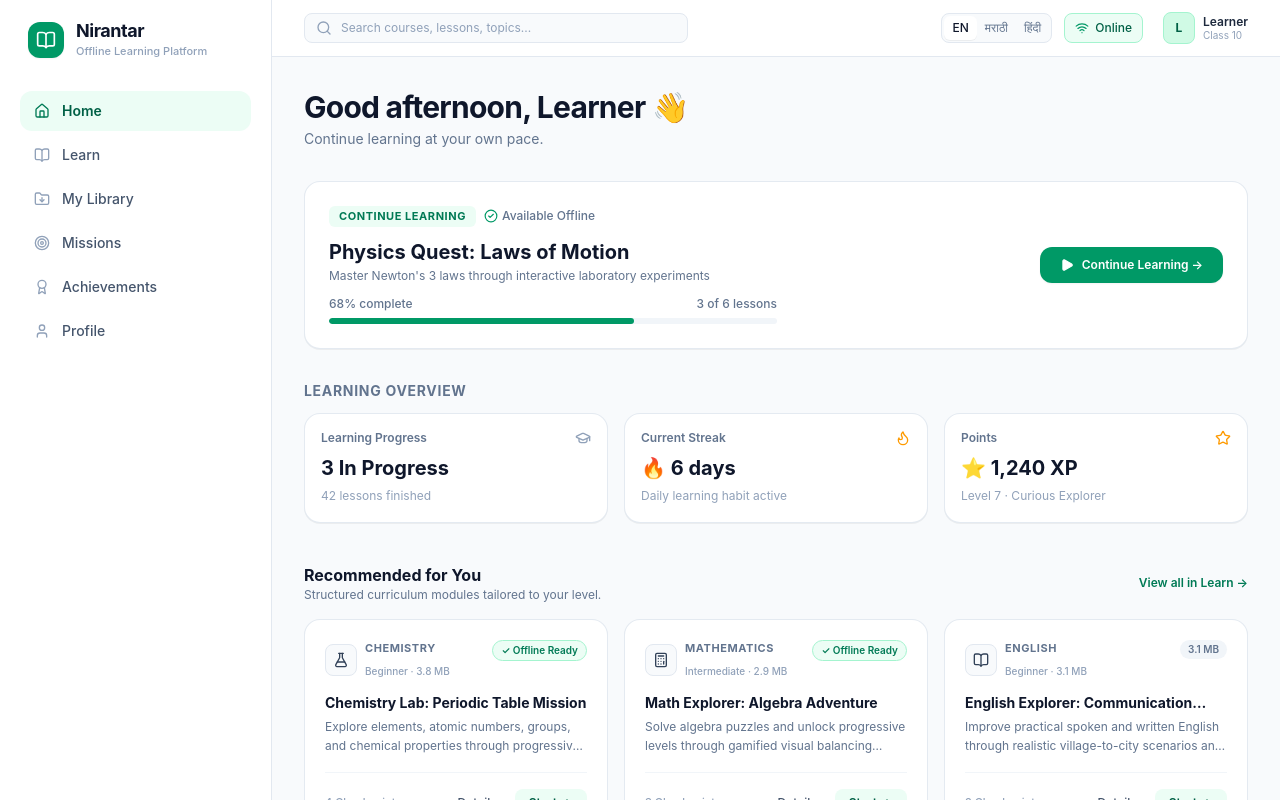
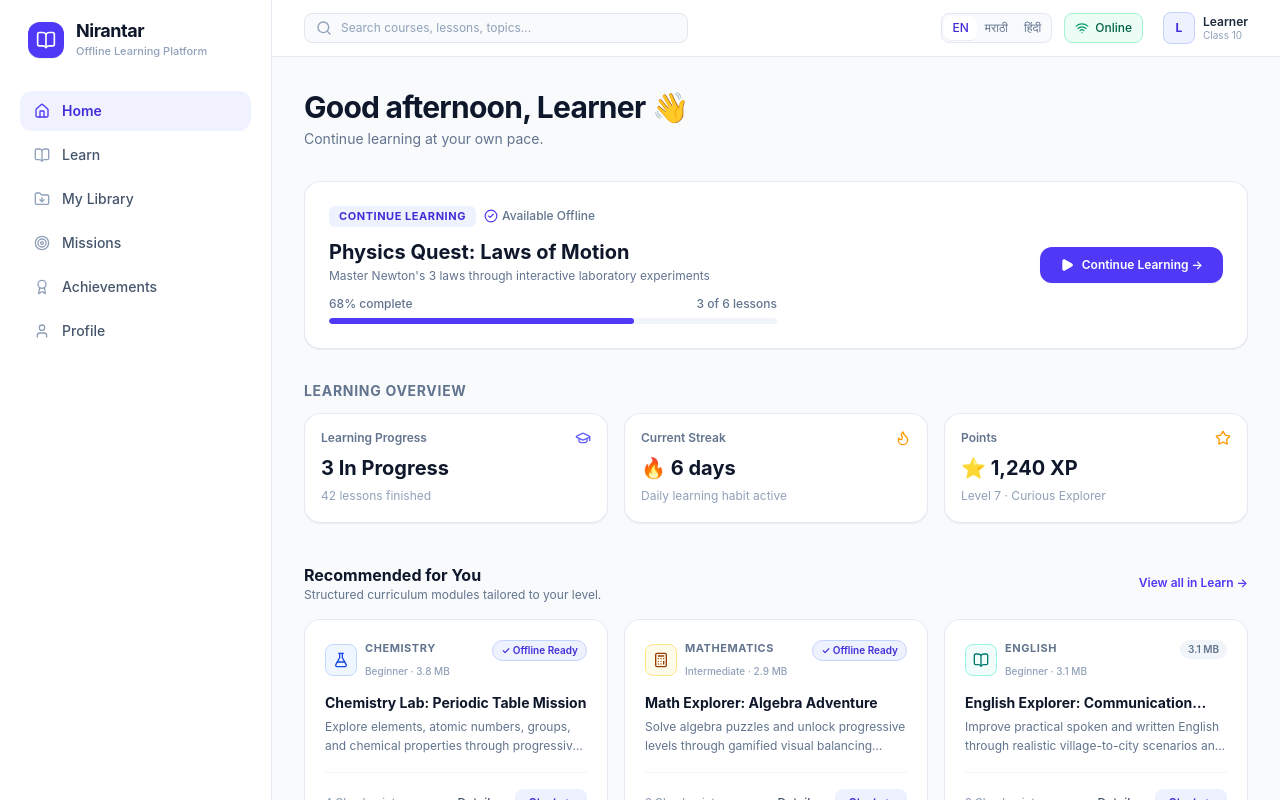
Before and after one commit to Kalashri07/nirantar, a React (Vite) app: page / in a window 1280 px wide. Shown: the top 800 px of the page. Built offline with nearby package versions, Linux system fonts and the light colour scheme.

Commit message:
Update visual styling to a refined light indigo, lavender and pastel palette

```diff
--- a/src/components/HomeDashboard.tsx
+++ b/src/components/HomeDashboard.tsx
@@ -6,7 +6,6 @@ import {
   ArrowRight,
   Flame,
   Star,
-  Download,
   GraduationCap,
   Atom,
   FlaskConical,
@@ -15,7 +14,6 @@ import {
   ShieldAlert,
 } from 'lucide-react';
 import { useApp } from '../context/AppContext';
-import type { LearningPack } from '../types';
 
 export const HomeDashboard: React.FC = () => {
   const {
@@ -56,6 +54,21 @@ export const HomeDashboard: React.FC = () => {
     }
   };
 
+  const getSubjectColors = (worldId: string) => {
+    switch (worldId) {
+      case 'science':
+        return { bg: 'bg-blue-50', text: 'text-blue-700', border: 'border-blue-200' };
+      case 'math':
+        return { bg: 'bg-amber-50', text: 'text-amber-800', border: 'border-amber-200' };
+      case 'language':
+        return { bg: 'bg-teal-50', text: 'text-teal-700', border: 'border-teal-200' };
+      case 'tech':
+        return { bg: 'bg-indigo-50', text: 'text-indigo-700', border: 'border-indigo-200' };
+      default:
+        return { bg: 'bg-slate-50', text: 'text-slate-700', border: 'border-slate-200' };
+    }
+  };
+
   return (
     <div className="space-y-8 max-w-5xl mx-auto py-2">
       {/* 1. Welcoming Header */}
@@ -71,11 +84,11 @@ export const HomeDashboard: React.FC = () => {
         <div className="flex flex-col sm:flex-row sm:items-center justify-between gap-4">
           <div className="space-y-3 flex-1">
             <div className="flex items-center gap-2">
-              <span className="text-[11px] font-bold uppercase tracking-wider text-emerald-700 bg-emerald-50 px-2.5 py-0.5 rounded-md">
+              <span className="text-[11px] font-bold uppercase tracking-wider text-indigo-700 bg-indigo-50 px-2.5 py-0.5 rounded-md">
                 {t.home.continueLearning}
               </span>
               <span className="text-xs text-slate-500 font-medium flex items-center gap-1">
-                <CheckCircle2 className="w-3.5 h-3.5 text-emerald-600" />
+                <CheckCircle2 className="w-3.5 h-3.5 text-indigo-600" />
                 <span>{t.home.availableOffline}</span>
               </span>
             </div>
@@ -97,7 +110,7 @@ export const HomeDashboard: React.FC = () => {
               </div>
               <div className="w-full bg-slate-100 h-1.5 rounded-full overflow-hidden">
                 <div
-                  className="bg-emerald-600 h-full rounded-full transition-all"
+                  className="bg-indigo-600 h-full rounded-full transition-all"
                   style={{ width: `${currentCourse.progressPercentage}%` }}
                 />
               </div>
@@ -107,7 +120,7 @@ export const HomeDashboard: React.FC = () => {
           <div className="flex items-center sm:self-center gap-2 pt-2 sm:pt-0">
             <button
               onClick={() => setActiveLessonPackId(currentCourse.id)}
-              className="w-full sm:w-auto px-5 py-2.5 bg-emerald-600 hover:bg-emerald-700 active:scale-95 text-white text-xs font-semibold rounded-xl shadow-xs transition-all flex items-center justify-center gap-2"
+              className="w-full sm:w-auto px-5 py-2.5 bg-indigo-600 hover:bg-indigo-700 active:scale-95 text-white text-xs font-semibold rounded-xl shadow-xs transition-all flex items-center justify-center gap-2"
             >
               <Play className="w-3.5 h-3.5 fill-white" />
               <span>{t.home.continueAction}</span>
@@ -126,7 +139,7 @@ export const HomeDashboard: React.FC = () => {
           <div className="bg-white border border-slate-200/90 rounded-2xl p-4 shadow-2xs space-y-2">
             <div className="flex items-center justify-between text-slate-500">
               <span className="text-xs font-semibold">{t.home.learningProgress}</span>
-              <GraduationCap className="w-4 h-4 text-slate-400" />
+              <GraduationCap className="w-4 h-4 text-indigo-500" />
             </div>
             <div>
               <span className="text-xl font-bold text-slate-900 block">
@@ -181,7 +194,7 @@ export const HomeDashboard: React.FC = () => {
           </div>
           <button
             onClick={() => setCurrentNav('learn')}
-            className="text-xs font-semibold text-emerald-700 hover:text-emerald-800 flex items-center gap-1"
+            className="text-xs font-semibold text-indigo-600 hover:text-indigo-700 flex items-center gap-1"
           >
             <span>{t.home.viewAll}</span>
           </button>
@@ -190,6 +203,7 @@ export const HomeDashboard: React.FC = () => {
         <div className="grid grid-cols-1 md:grid-cols-2 lg:grid-cols-3 gap-4">
           {recommendedModules.map((module) => {
             const Icon = getSubjectIcon(module.icon);
+            const colors = getSubjectColors(module.worldId);
             return (
               <div
                 key={module.id}
@@ -198,7 +212,7 @@ export const HomeDashboard: React.FC = () => {
                 <div className="space-y-3">
                   <div className="flex items-start justify-between gap-2">
                     <div className="flex items-center gap-2">
-                      <div className="w-8 h-8 rounded-lg bg-slate-50 border border-slate-200 text-slate-700 flex items-center justify-center">
+                      <div className={`w-8 h-8 rounded-lg ${colors.bg} border ${colors.border} ${colors.text} flex items-center justify-center`}>
                         <Icon className="w-4 h-4" />
                       </div>
                       <div>
@@ -214,7 +228,7 @@ export const HomeDashboard: React.FC = () => {
                     <span
                       className={`text-[10px] font-semibold px-2 py-0.5 rounded-full ${
                         module.isDownloaded
-                          ? 'bg-emerald-50 text-emerald-700 border border-emerald-200'
+                          ? 'bg-indigo-50 text-indigo-700 border border-indigo-200'
                           : 'bg-slate-100 text-slate-500'
                       }`}
                     >
@@ -245,7 +259,7 @@ export const HomeDashboard: React.FC = () => {
                     </button>
                     <button
                       onClick={() => setActiveLessonPackId(module.id)}
-                      className="px-3.5 py-1.5 bg-emerald-50 hover:bg-emerald-100 text-emerald-800 text-xs font-semibold rounded-lg transition-colors flex items-center gap-1"
+                      className="px-3.5 py-1.5 bg-indigo-50 hover:bg-indigo-100 text-indigo-700 text-xs font-semibold rounded-lg transition-colors flex items-center gap-1"
                     >
                       <span>Start</span>
                       <ArrowRight className="w-3 h-3" />
--- a/src/components/LearnCatalog.tsx
+++ b/src/components/LearnCatalog.tsx
@@ -8,12 +8,9 @@ import {
   ShieldAlert,
   Search,
   CheckCircle2,
-  Download,
   ArrowRight,
-  Filter,
 } from 'lucide-react';
 import { useApp } from '../context/AppContext';
-import type { LearningPack } from '../types';
 
 export const LearnCatalog: React.FC = () => {
   const { learningPacks, language, t, setActiveLessonPackId, setActivePackModalId } = useApp();
@@ -64,6 +61,21 @@ export const LearnCatalog: React.FC = () => {
     }
   };
 
+  const getSubjectColors = (worldId: string) => {
+    switch (worldId) {
+      case 'science':
+        return { bg: 'bg-blue-50', text: 'text-blue-700', border: 'border-blue-200' };
+      case 'math':
+        return { bg: 'bg-amber-50', text: 'text-amber-800', border: 'border-amber-200' };
+      case 'language':
+        return { bg: 'bg-teal-50', text: 'text-teal-700', border: 'border-teal-200' };
+      case 'tech':
+        return { bg: 'bg-indigo-50', text: 'text-indigo-700', border: 'border-indigo-200' };
+      default:
+        return { bg: 'bg-slate-50', text: 'text-slate-700', border: 'border-slate-200' };
+    }
+  };
+
   return (
     <div className="space-y-6 max-w-5xl mx-auto py-2">
       {/* Header */}
@@ -83,13 +95,13 @@ export const LearnCatalog: React.FC = () => {
           }}
           className={`pb-3 text-sm font-semibold transition-colors relative ${
             selectedAudience === 'School'
-              ? 'text-emerald-700 font-bold'
+              ? 'text-indigo-700 font-bold'
               : 'text-slate-500 hover:text-slate-900'
           }`}
         >
           <span>{t.learn.schoolTab}</span>
           {selectedAudience === 'School' && (
-            <span className="absolute bottom-0 left-0 right-0 h-0.5 bg-emerald-600 rounded-full" />
+            <span className="absolute bottom-0 left-0 right-0 h-0.5 bg-indigo-600 rounded-full" />
           )}
         </button>
 
@@ -100,13 +112,13 @@ export const LearnCatalog: React.FC = () => {
           }}
           className={`pb-3 text-sm font-semibold transition-colors relative ${
             selectedAudience === 'Undergraduate'
-              ? 'text-emerald-700 font-bold'
+              ? 'text-indigo-700 font-bold'
               : 'text-slate-500 hover:text-slate-900'
           }`}
         >
           <span>{t.learn.undergradTab}</span>
           {selectedAudience === 'Undergraduate' && (
-            <span className="absolute bottom-0 left-0 right-0 h-0.5 bg-emerald-600 rounded-full" />
+            <span className="absolute bottom-0 left-0 right-0 h-0.5 bg-indigo-600 rounded-full" />
           )}
         </button>
       </div>
@@ -138,7 +150,7 @@ export const LearnCatalog: React.FC = () => {
             value={searchQuery}
             onChange={(e) => setSearchQuery(e.target.value)}
             placeholder="Filter courses..."
-            className="w-full bg-white border border-slate-200 rounded-lg pl-8 pr-3 py-1.5 text-xs text-slate-800 placeholder-slate-400 focus:outline-none focus:border-emerald-500"
+            className="w-full bg-white border border-slate-200 rounded-lg pl-8 pr-3 py-1.5 text-xs text-slate-800 placeholder-slate-400 focus:outline-none focus:border-indigo-500"
           />
         </div>
       </div>
@@ -147,6 +159,7 @@ export const LearnCatalog: React.FC = () => {
       <div className="grid grid-cols-1 md:grid-cols-2 lg:grid-cols-3 gap-4 pt-1">
         {filteredPacks.map((module) => {
           const Icon = getSubjectIcon(module.icon);
+          const colors = getSubjectColors(module.worldId);
           return (
             <div
               key={module.id}
@@ -155,7 +168,7 @@ export const LearnCatalog: React.FC = () => {
               <div className="space-y-3">
                 <div className="flex items-start justify-between gap-2">
                   <div className="flex items-center gap-2">
-                    <div className="w-8 h-8 rounded-lg bg-slate-50 border border-slate-200 text-slate-700 flex items-center justify-center">
+                    <div className={`w-8 h-8 rounded-lg ${colors.bg} border ${colors.border} ${colors.text} flex items-center justify-center`}>
                       <Icon className="w-4 h-4" />
                     </div>
                     <div>
@@ -171,7 +184,7 @@ export const LearnCatalog: React.FC = () => {
                   <span
                     className={`text-[10px] font-semibold px-2 py-0.5 rounded-full ${
                       module.isDownloaded
-                        ? 'bg-emerald-50 text-emerald-700 border border-emerald-200'
+                        ? 'bg-indigo-50 text-indigo-700 border border-indigo-200'
                         : 'bg-slate-100 text-slate-500'
                     }`}
                   >
@@ -204,7 +217,7 @@ export const LearnCatalog: React.FC = () => {
                 </button>
                 <button
                   onClick={() => setActiveLessonPackId(module.id)}
-                  className="px-3.5 py-1.5 bg-emerald-600 hover:bg-emerald-700 text-white text-xs font-semibold rounded-lg shadow-2xs transition-colors flex items-center gap-1.5"
+                  className="px-3.5 py-1.5 bg-indigo-600 hover:bg-indigo-700 text-white text-xs font-semibold rounded-lg shadow-2xs transition-colors flex items-center gap-1.5"
                 >
                   <span>Start Course</span>
                   <ArrowRight className="w-3 h-3" />
--- a/src/components/MyLibrary.tsx
+++ b/src/components/MyLibrary.tsx
@@ -53,6 +53,21 @@ export const MyLibrary: React.FC = () => {
     }
   };
 
+  const getSubjectColors = (worldId: string) => {
+    switch (worldId) {
+      case 'science':
+        return { bg: 'bg-blue-50', text: 'text-blue-700', border: 'border-blue-200' };
+      case 'math':
+        return { bg: 'bg-amber-50', text: 'text-amber-800', border: 'border-amber-200' };
+      case 'language':
+        return { bg: 'bg-teal-50', text: 'text-teal-700', border: 'border-teal-200' };
+      case 'tech':
+        return { bg: 'bg-indigo-50', text: 'text-indigo-700', border: 'border-indigo-200' };
+      default:
+        return { bg: 'bg-slate-50', text: 'text-slate-700', border: 'border-slate-200' };
+    }
+  };
+
   return (
     <div className="space-y-8 max-w-5xl mx-auto py-2">
       {/* Header */}
@@ -77,7 +92,7 @@ export const MyLibrary: React.FC = () => {
 
         <div className="w-full bg-slate-100 h-2 rounded-full overflow-hidden">
           <div
-            className="bg-emerald-600 h-full rounded-full transition-all duration-300"
+            className="bg-indigo-600 h-full rounded-full transition-all duration-300"
             style={{ width: `${Math.max(4, storagePercentage)}%` }}
           />
         </div>
@@ -101,13 +116,14 @@ export const MyLibrary: React.FC = () => {
           <div className="divide-y divide-slate-100 bg-white border border-slate-200/90 rounded-2xl overflow-hidden shadow-2xs">
             {downloadedModules.map((module) => {
               const Icon = getSubjectIcon(module.icon);
+              const colors = getSubjectColors(module.worldId);
               return (
                 <div
                   key={module.id}
                   className="p-4 sm:p-5 flex flex-col sm:flex-row sm:items-center justify-between gap-4 hover:bg-slate-50/50 transition-colors"
                 >
                   <div className="flex items-start sm:items-center gap-3.5 flex-1">
-                    <div className="w-10 h-10 rounded-xl bg-slate-50 border border-slate-200 flex items-center justify-center text-slate-700 flex-shrink-0">
+                    <div className={`w-10 h-10 rounded-xl ${colors.bg} border ${colors.border} flex items-center justify-center ${colors.text} flex-shrink-0`}>
                       <Icon className="w-5 h-5" />
                     </div>
 
@@ -116,7 +132,7 @@ export const MyLibrary: React.FC = () => {
                         <span className="text-[11px] font-bold text-slate-400 uppercase tracking-wider">
                           {module.subjectName?.[language] || module.worldId}
                         </span>
-                        <span className="text-[10px] text-emerald-700 font-semibold flex items-center gap-1">
+                        <span className="text-[10px] text-indigo-700 font-semibold flex items-center gap-1">
                           <CheckCircle2 className="w-3 h-3" /> {t.library.readyOffline}
                         </span>
                       </div>
@@ -139,7 +155,7 @@ export const MyLibrary: React.FC = () => {
                     </button>
                     <button
                       onClick={() => setActiveLessonPackId(module.id)}
-                      className="px-4 py-2 bg-emerald-600 hover:bg-emerald-700 active:scale-95 text-white text-xs font-semibold rounded-xl shadow-2xs transition-all flex items-center gap-1.5"
+                      className="px-4 py-2 bg-indigo-600 hover:bg-indigo-700 active:scale-95 text-white text-xs font-semibold rounded-xl shadow-2xs transition-all flex items-center gap-1.5"
                     >
                       <Play className="w-3.5 h-3.5 fill-white" />
                       <span>Start Lesson</span>
@@ -164,6 +180,7 @@ export const MyLibrary: React.FC = () => {
         <div className="grid grid-cols-1 sm:grid-cols-2 lg:grid-cols-3 gap-4">
           {availableModules.map((module) => {
             const Icon = getSubjectIcon(module.icon);
+            const colors = getSubjectColors(module.worldId);
             return (
               <div
                 key={module.id}
@@ -171,7 +188,7 @@ export const MyLibrary: React.FC = () => {
               >
                 <div className="space-y-2">
                   <div className="flex items-center justify-between">
-                    <div className="w-8 h-8 rounded-lg bg-slate-50 border border-slate-200 flex items-center justify-center text-slate-700">
+                    <div className={`w-8 h-8 rounded-lg ${colors.bg} border ${colors.border} flex items-center justify-center ${colors.text}`}>
                       <Icon className="w-4 h-4" />
                     </div>
                     <span className="text-xs font-mono text-slate-500">
@@ -197,12 +214,12 @@ export const MyLibrary: React.FC = () => {
                   >
                     {module.downloadProgress !== undefined ? (
                       <>
-                        <RefreshCw className="w-3.5 h-3.5 animate-spin" />
+                        <RefreshCw className="w-3.5 h-3.5 animate-spin text-indigo-600" />
                         <span>{t.library.downloading} ({module.downloadProgress}%)</span>
                       </>
                     ) : (
                       <>
-                        <Download className="w-3.5 h-3.5 text-emerald-600" />
+                        <Download className="w-3.5 h-3.5 text-indigo-600" />
                         <span>{t.library.downloadAction}</span>
                       </>
                     )}
--- a/src/components/Sidebar.tsx
+++ b/src/components/Sidebar.tsx
@@ -8,7 +8,6 @@ import {
   User,
   Zap,
   WifiOff,
-  CheckCircle2,
 } from 'lucide-react';
 import { useApp } from '../context/AppContext';
 
@@ -51,14 +50,14 @@ export const Sidebar: React.FC = () => {
   return (
     <>
       {/* Desktop & Tablet Sidebar */}
-      <aside className="hidden md:flex flex-col w-64 lg:w-68 bg-white border-r border-slate-200 min-h-screen sticky top-0 z-30 p-5 justify-between select-none">
+      <aside className="hidden md:flex flex-col w-64 lg:w-68 bg-white border-r border-slate-200/90 min-h-screen sticky top-0 z-30 p-5 justify-between select-none">
         <div className="space-y-6">
           {/* Brand Logo & Name */}
           <button
             onClick={() => setCurrentNav('home')}
             className="flex items-center gap-3 px-2 text-left group w-full"
           >
-            <div className="w-9 h-9 rounded-xl bg-emerald-600 text-white flex items-center justify-center shadow-xs group-hover:bg-emerald-700 transition-colors">
+            <div className="w-9 h-9 rounded-xl bg-indigo-600 text-white flex items-center justify-center shadow-2xs group-hover:bg-indigo-700 transition-colors">
               <BookOpen className="w-5 h-5" />
             </div>
             <div>
@@ -82,13 +81,13 @@ export const Sidebar: React.FC = () => {
                   onClick={() => setCurrentNav(item.id)}
                   className={`w-full flex items-center gap-3 px-3.5 py-2.5 rounded-xl text-sm font-medium transition-colors text-left ${
                     isActive
-                      ? 'bg-emerald-50 text-emerald-800 font-semibold'
+                      ? 'bg-indigo-50/90 text-indigo-700 font-semibold'
                       : 'text-slate-600 hover:text-slate-900 hover:bg-slate-50'
                   }`}
                 >
                   <Icon
                     className={`w-4 h-4 ${
-                      isActive ? 'text-emerald-700' : 'text-slate-400'
+                      isActive ? 'text-indigo-600' : 'text-slate-400'
                     }`}
                   />
                   <span>{item.label}</span>
@@ -143,7 +142,7 @@ export const Sidebar: React.FC = () => {
               key={item.id}
               onClick={() => setCurrentNav(item.id)}
               className={`flex flex-col items-center gap-1 py-1 px-2 rounded-lg text-[10px] font-medium transition-colors ${
-                isActive ? 'text-emerald-700 font-bold' : 'text-slate-500'
+                isActive ? 'text-indigo-600 font-bold' : 'text-slate-500'
               }`}
             >
               <Icon className="w-4 h-4" />
--- a/src/components/TopBar.tsx
+++ b/src/components/TopBar.tsx
@@ -53,28 +53,28 @@ export const TopBar: React.FC<{ onSearch?: (query: string) => void }> = () => {
       )}
 
       {isSyncing && (
-        <div className="bg-emerald-600 text-white px-4 py-1.5 text-xs font-medium flex items-center justify-center gap-2">
+        <div className="bg-indigo-600 text-white px-4 py-1.5 text-xs font-medium flex items-center justify-center gap-2">
           <RefreshCw className="w-3.5 h-3.5 animate-spin" />
           <span>{t.connectivity.syncingBanner}</span>
         </div>
       )}
 
       {syncSuccessMessage && !isSyncing && (
-        <div className="bg-emerald-50 border-b border-emerald-200 px-4 py-1.5 text-xs text-emerald-900 font-medium flex items-center justify-center gap-2">
-          <CheckCircle2 className="w-3.5 h-3.5 text-emerald-600" />
+        <div className="bg-indigo-50 border-b border-indigo-200 px-4 py-1.5 text-xs text-indigo-900 font-medium flex items-center justify-center gap-2">
+          <CheckCircle2 className="w-3.5 h-3.5 text-indigo-600" />
           <span>{t.connectivity.syncedBanner}</span>
         </div>
       )}
 
       {/* Main Top Header */}
-      <header className="bg-white border-b border-slate-200 px-4 sm:px-8 py-3 flex items-center justify-between gap-4 sticky top-0 z-20">
+      <header className="bg-white border-b border-slate-200/90 px-4 sm:px-8 py-3 flex items-center justify-between gap-4 sticky top-0 z-20">
         {/* Search Learning Content */}
         <div className="relative w-full max-w-xs sm:max-w-sm">
           <Search className="w-4 h-4 text-slate-400 absolute left-3 top-1/2 -translate-y-1/2" />
           <input
             type="text"
             placeholder="Search courses, lessons, topics..."
-            className="w-full bg-slate-50 border border-slate-200 rounded-lg pl-9 pr-3 py-1.5 text-xs text-slate-800 placeholder-slate-400 focus:outline-none focus:bg-white focus:border-emerald-500 transition-colors"
+            className="w-full bg-slate-50 border border-slate-200 rounded-lg pl-9 pr-3 py-1.5 text-xs text-slate-800 placeholder-slate-400 focus:outline-none focus:bg-white focus:border-indigo-500 transition-colors"
           />
         </div>
 
@@ -86,7 +86,7 @@ export const TopBar: React.FC<{ onSearch?: (query: string) => void }> = () => {
               onClick={() => setLanguage('en')}
               className={`px-2 py-1 text-xs font-medium rounded-md transition-colors ${
                 language === 'en'
-                  ? 'bg-white text-slate-900 shadow-2xs font-bold'
+                  ? 'bg-white text-indigo-700 shadow-2xs font-bold'
                   : 'text-slate-500 hover:text-slate-800'
               }`}
             >
@@ -96,7 +96,7 @@ export const TopBar: React.FC<{ onSearch?: (query: string) => void }> = () => {
               onClick={() => setLanguage('mr')}
               className={`px-2 py-1 text-xs font-medium rounded-md transition-colors ${
                 language === 'mr'
-                  ? 'bg-white text-slate-900 shadow-2xs font-bold'
+                  ? 'bg-white text-indigo-700 shadow-2xs font-bold'
                   : 'text-slate-500 hover:text-slate-800'
               }`}
             >
@@ -106,7 +106,7 @@ export const TopBar: React.FC<{ onSearch?: (query: string) => void }> = () => {
               onClick={() => setLanguage('hi')}
               className={`px-2 py-1 text-xs font-medium rounded-md transition-colors ${
                 language === 'hi'
-                  ? 'bg-white text-slate-900 shadow-2xs font-bold'
+                  ? 'bg-white text-indigo-700 shadow-2xs font-bold'
                   : 'text-slate-500 hover:text-slate-800'
               }`}
             >
@@ -177,7 +177,7 @@ export const TopBar: React.FC<{ onSearch?: (query: string) => void }> = () => {
             onClick={() => setCurrentNav('profile')}
             className="flex items-center gap-2 pl-1 sm:pl-2 text-slate-700 hover:text-slate-900"
           >
-            <div className="w-8 h-8 rounded-lg bg-emerald-100 text-emerald-800 font-bold text-xs flex items-center justify-center border border-emerald-200">
+            <div className="w-8 h-8 rounded-lg bg-indigo-50 text-indigo-700 font-bold text-xs flex items-center justify-center border border-indigo-200">
               {userProfile.name.charAt(0)}
             </div>
             <div className="hidden lg:block text-left text-xs">
```
Also changed, not shown: src/components/AchievementsView.tsx (+2 -5 lines), src/components/LessonWorkspace.tsx (+22 -24 lines), src/components/MissionsView.tsx (+8 -15 lines), src/components/PackDetailsModal.tsx (+4 -5 lines), src/components/ProfileSettings.tsx (+5 -8 lines), src/index.css (+7 -5 lines).
